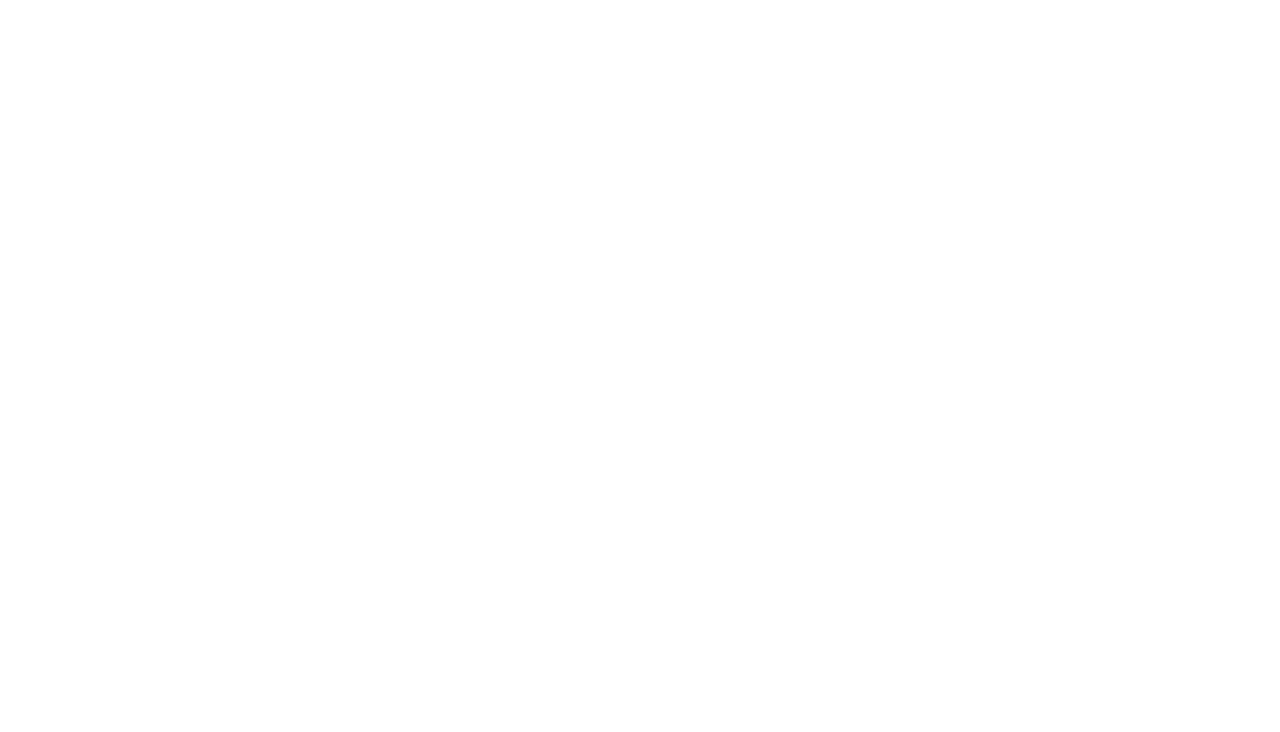
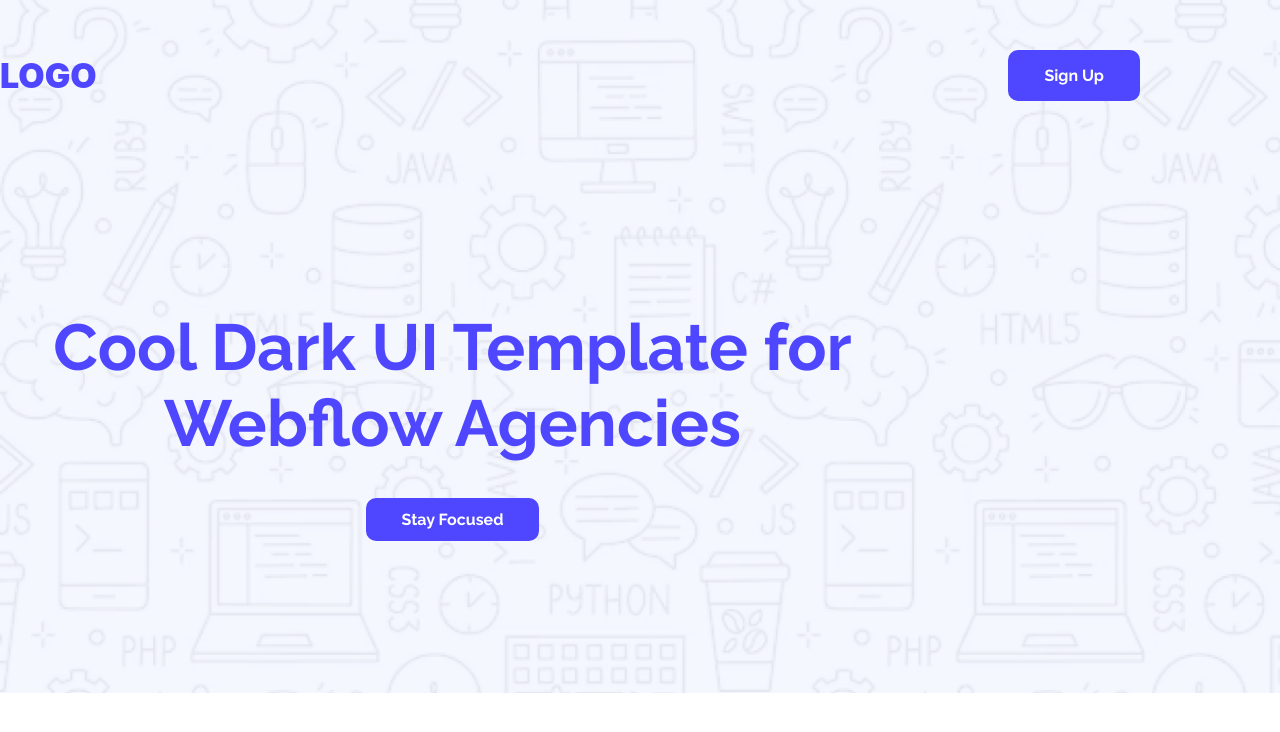
Before and after one commit to rifatzzz26/assignment-1, a plain HTML site: page index.html in a window 1280 px wide. Drawn offline with Linux system fonts and the light colour scheme.

Commit message:
Nav-section done

```diff
--- a/index.html
+++ b/index.html
@@ -4,6 +4,20 @@
     <meta charset="UTF-8" />
     <meta name="viewport" content="width=device-width, initial-scale=1.0" />
     <title>Assignment 1</title>
+    <link rel="shortcut icon" href="images/Favicon.jpeg" type="image/x-icon" />
+    <link rel="stylesheet" href="style.css" />
   </head>
-  <body></body>
+
+  <body>
+    <header>
+      <nav>
+        <h2 class="nav-logo">LOGO</h2>
+        <button class="navi-btn bg-primary">Sign Up</button>
+      </nav>
+      <div class="first-box">
+        <h1>Cool Dark UI Template for Webflow Agencies</h1>
+        <button>Stay Focused</button>
+      </div>
+    </header>
+  </body>
 </html>
--- /dev/null
+++ b/style.css
@@ -0,0 +1,71 @@
+@import url("https://fonts.googleapis.com/css2?family=Raleway:ital,wght@0,100..900;1,100..900&family=Raleway:ital,wght@0,100..900;1,100..900&display=swap");
+
+* {
+  margin: 0;
+  padding: 0;
+  text-decoration: none;
+  list-style: none;
+  box-sizing: border-box;
+}
+
+header {
+  background: url(images/Hero-bg.png);
+  background-size: cover;
+  display: flex;
+  flex-direction: column;
+  justify-content: space-between;
+}
+nav {
+  width: 1140px;
+  padding: 50px 0;
+  display: flex;
+  justify-content: space-between;
+}
+
+.nav-logo {
+  font-family: "inter", sans-serif;
+  font-weight: 900;
+  font-size: 34px;
+  color: #4e47ff;
+  line-height: 150%;
+}
+
+.navi-btn {
+  font-family: "raleway", sans-serif;
+  font-weight: 700;
+  font-size: 16px;
+  background-color: #4e47ff;
+  color: white;
+  border-radius: 10px;
+  padding: 12px 36px;
+  border: none;
+}
+
+/* first-box styles */
+.first-box {
+  width: 905px;
+  display: flex;
+  flex-direction: column;
+  justify-content: center;
+  align-items: center;
+  gap: 37px;
+  margin: 158px 0 152px;
+}
+.first-box h1 {
+  font-family: "raleway", sans-serif;
+  font-weight: 700;
+  font-size: 65px;
+  color: #4e47ff;
+  text-align: center;
+}
+
+.first-box button {
+  padding: 12px 36px;
+  border-radius: 10px;
+  background-color: #4e47ff;
+  color: white;
+  border-style: none;
+  font-family: "Raleway", sans-serif;
+  font-weight: 700;
+  font-size: 16px;
+}
```
Also changed, not shown: images/Favicon.jpeg (added), images/Hero-bg.png (added).
